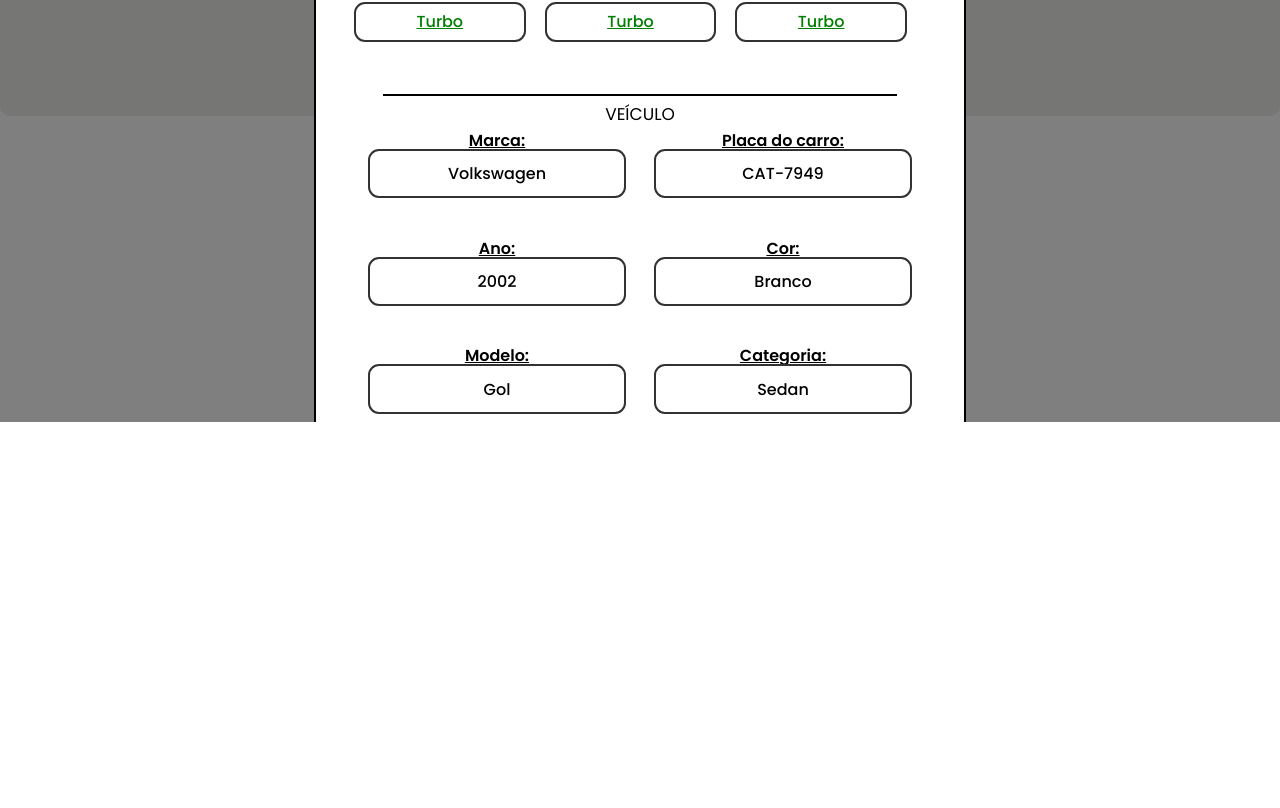
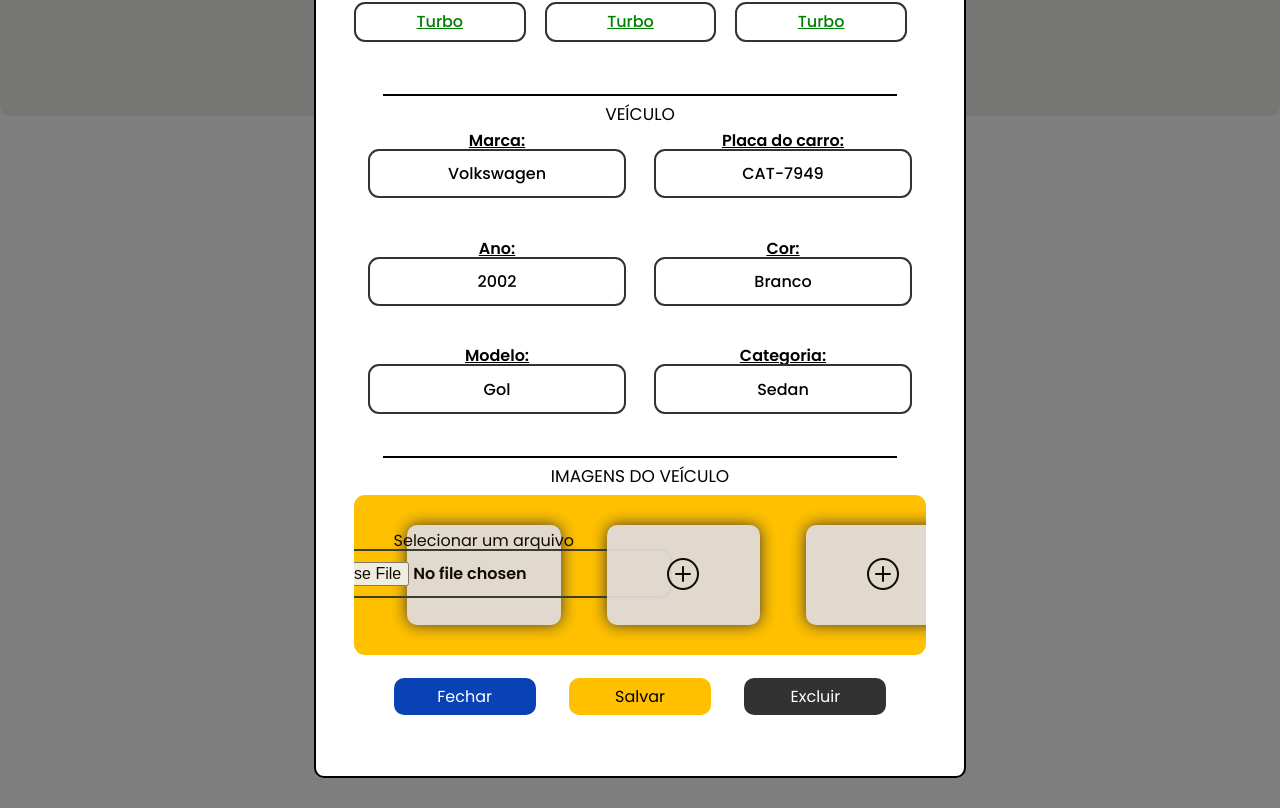
Before and after one commit to gabriel-reis-silva/tune-up, a React (Create React App) app in the folder Aplicativo/frontend/: page /modal-ordem-de-servico/1 in a window 1280 px wide. Shown: the part 578-1386 px from the top of the page. Before the commit the page ends 1000 px from the top, so only its background shows below. Built offline with nearby package versions, Linux system fonts and the light colour scheme; no server answers.

Commit message:
Fixing modal of service request

```diff
--- a/Aplicativo/frontend/src/assets/css/service_request.css
+++ b/Aplicativo/frontend/src/assets/css/service_request.css
@@ -148,7 +148,6 @@
 
 .modal_service_container {
     width: 100vw;
-    height: 125vh;
     background: rgba(0, 0, 0, .5);
     position: absolute;
     top: 0px;
@@ -163,7 +162,6 @@
     background: white;
     width: 51%;
     min-width: 300px;
-    height: 125%;
     padding: 3%;
     border-radius: 10px;
     border: 2px solid black;
@@ -275,8 +273,7 @@
 
 .photos_cars {
     background: var(--cor-primaria);
-    width: 104%;
-    height: 20%;
+    padding: 30px;
     display: flex;
     justify-content: space-between;
     align-items: center;
@@ -285,29 +282,29 @@
     overflow-x: auto;
 
 }
-::-webkit-scrollbar {
+.photos_cars::-webkit-scrollbar {
     width: 1vw;
 }
 
-::-webkit-scrollbar-track {
+.photos_cars::-webkit-scrollbar-track {
     background: rgb(199, 195, 195);
     box-shadow: none;
     border-bottom-left-radius: 7px;
     border-bottom-right-radius: 7px;
 }
 
-::-webkit-scrollbar-thumb {
+.photos_cars::-webkit-scrollbar-thumb {
     background: rgb(99, 91, 91);
     border-bottom-left-radius: 7px;
     border-bottom-right-radius: 7px;
 }
 
-::-webkit-scrollbar-thumb:hover {
+.photos_cars::-webkit-scrollbar-thumb:hover {
     background: #333;
 }
 
 .photo_container_img {
-    height: 63%;
+    height: 100px;
     background-color: rgb(224, 218, 218);
     opacity: 94%;
     border-radius: 10px;
--- a/Aplicativo/frontend/src/assets/css/staff_visualization.css
+++ b/Aplicativo/frontend/src/assets/css/staff_visualization.css
@@ -160,10 +160,9 @@
 
 .modal{
     background: white;
-    width: 37%;
+    width: 50%;
     min-width: 300px;
-    height: 52%;
-    padding: 3%;
+    padding: 3% 0;
     border-radius: 10px;
     border: 2px solid black;
 }
@@ -210,12 +209,15 @@
 
 .details_staff  {
    display: flex;
+   justify-content: space-around;
+   flex-wrap: wrap;
     width: 100%;
     margin-bottom: 4%;
 }
 
 .staff {
-    width: 50%;
+    width: 40%;
+    min-width: 230px;
     text-align: center;
 }
 
```
